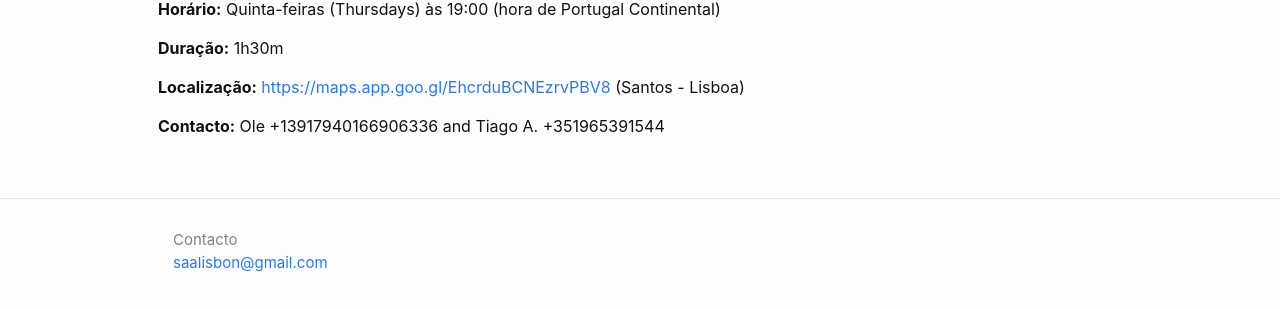
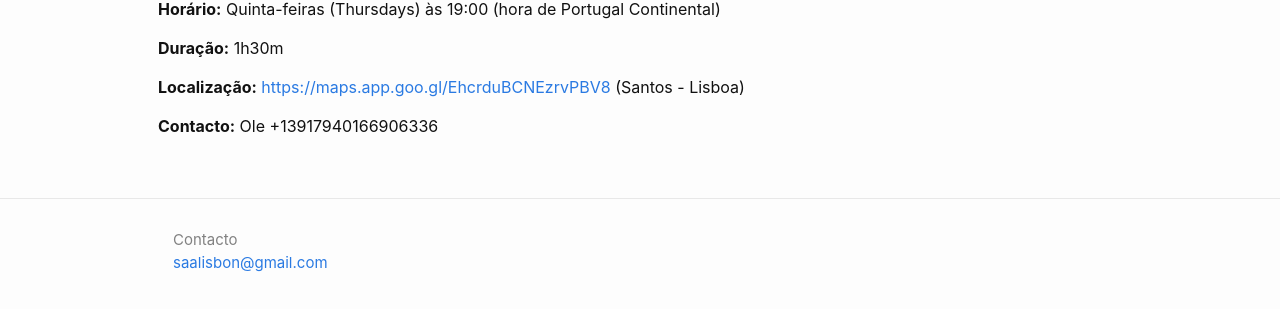
Before and after one commit to asaportugal/asaportugal.github.io, a Jekyll site: the page built from m4_reunioes.md, in a window 1280 px wide. Shown: the part 1556-1865 px from the top of the page. Built offline with Jekyll 4.4.1, drawn with Linux system fonts in a browser that asks for light colours.

Commit message:
contact change

```diff
--- a/m4_reunioes.md
+++ b/m4_reunioes.md
@@ -56,4 +56,4 @@ banner: 'assets/meeting.jpg'
 
 **Localização:** <https://maps.app.goo.gl/EhcrduBCNEzrvPBV8> (Santos - Lisboa)
 
-**Contacto:** Ole +13917940166906336 and Tiago A. +351965391544
+**Contacto:** Ole +13917940166906336
```
